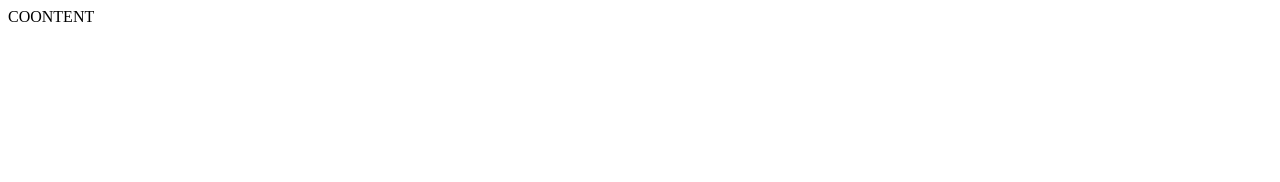
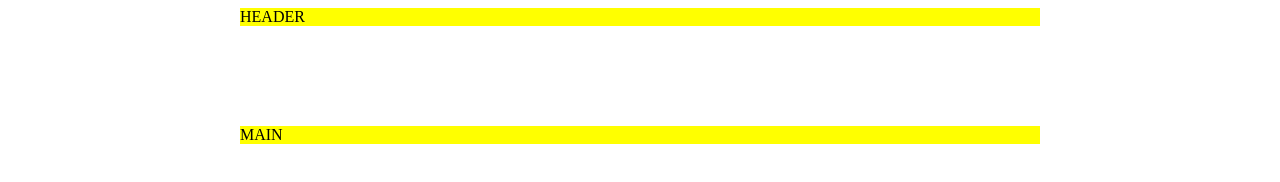
Before and after one commit to reginareg/4-yoga, a website: page index.html in a window 1280 px wide. Drawn offline with Linux system fonts and the light colour scheme.

Commit message:
Fixed width containers

```diff
--- a/index.html
+++ b/index.html
@@ -5,8 +5,15 @@
     <meta http-equiv="X-UA-Compatible" content="IE=edge">
     <meta name="viewport" content="width=device-width, initial-scale=1.0">
     <title>Yoga</title>
+    <link rel="stylesheet" href="./main.css">
 </head>
+
 <body>
-    COONTENT
+      <header>
+          HEADER
+      </header>
+      <main>
+          MAIN
+      </main>
 </body>
 </html>
--- /dev/null
+++ b/main.css
@@ -0,0 +1,10 @@
+header,
+ main {
+    background-color: yellow;
+    width: 800px;
+    margin-left: calc(50% - 400px);
+     }
+
+ main {
+    margin-top: 100px;
+    }
```
Also changed, not shown: yoga.png (added).
